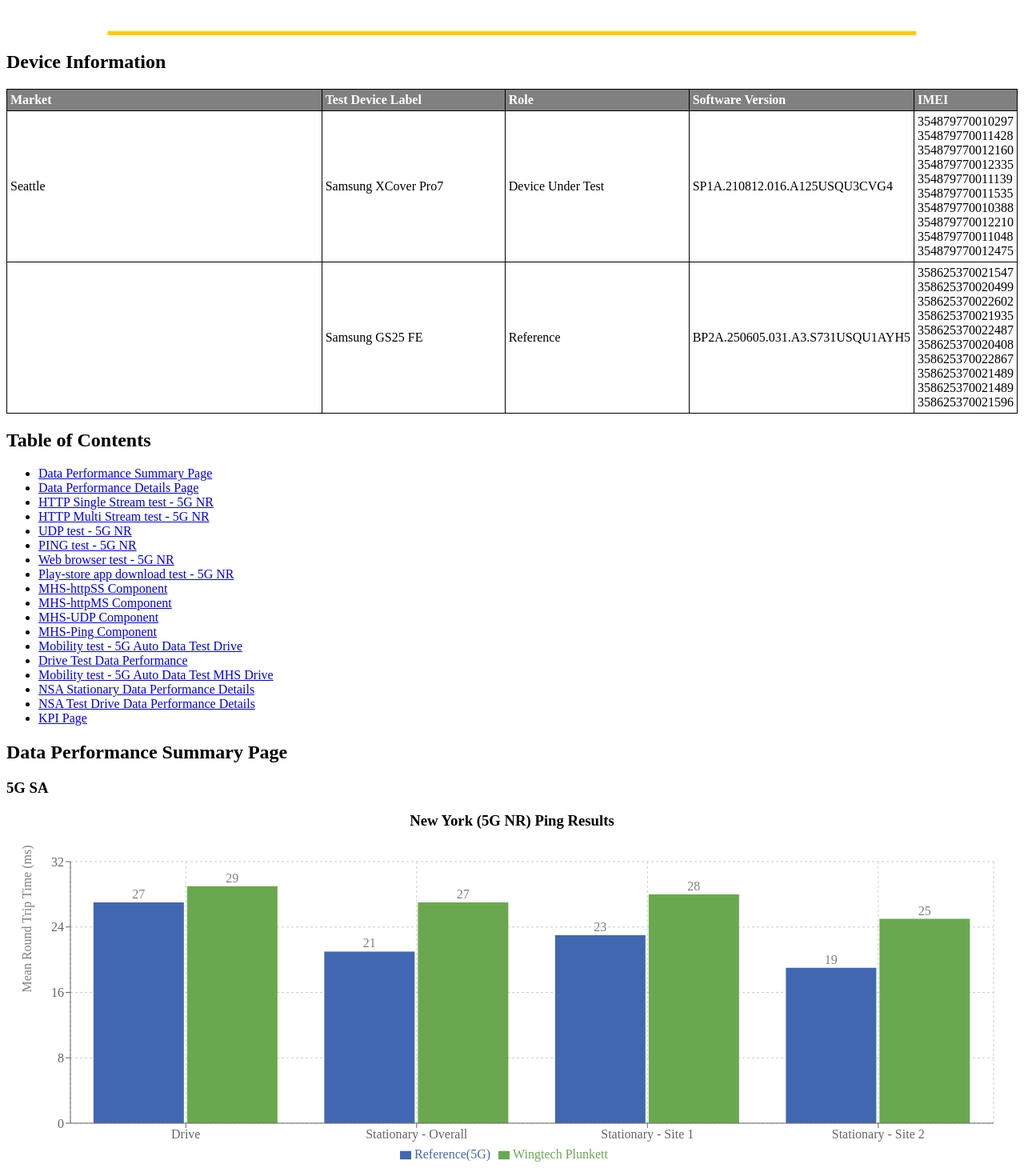
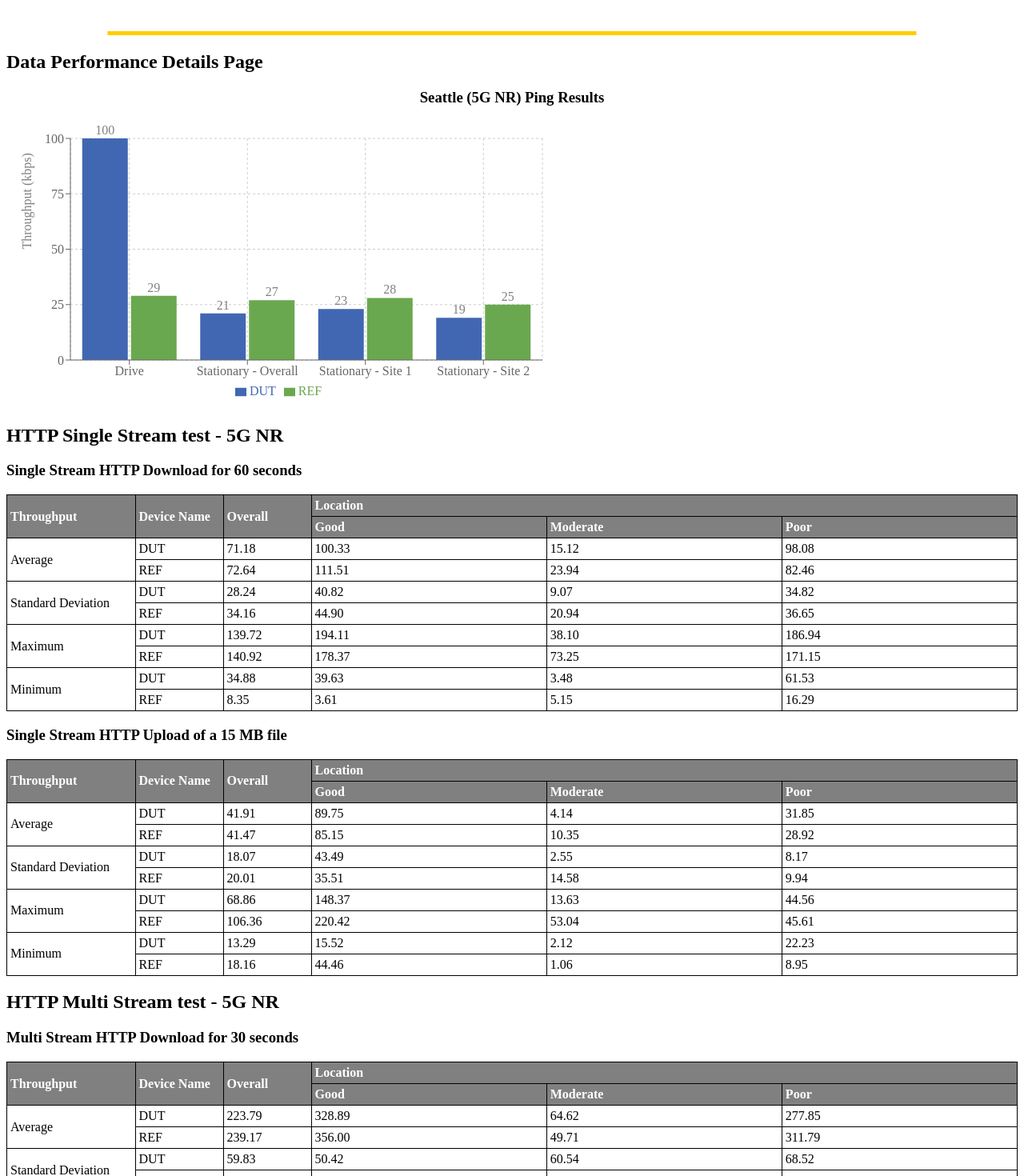
Before and after one commit to LiJieSu0/Fit4Launch_Report, a React (Create React App) app in the folder report-generator-app/: page / in a window 1280 px wide. Shown: the part 880-2350 px from the top of the page at 80% size. Built offline with nearby package versions, Linux system fonts and the light colour scheme; what chartjs-plugin-datalabels would draw is missing.

Commit message:
add dynamic histogram

```diff
--- a/report-generator-app/src/App.js
+++ b/report-generator-app/src/App.js
@@ -32,8 +32,8 @@ function App() {
 
       <ReportHeader />
 
-      <DeviceInfoPage/>
-      <ContentsIndexPage />
+      {/* <DeviceInfoPage/>
+      <ContentsIndexPage /> */}
 
       {/* <CpSummaryPage />
       <CallPerformanceDetails />
@@ -47,12 +47,12 @@ function App() {
       <CoverageDetails />
       <CoverageKpiPage /> */}
 
-      <DpSummaryPage />
+      {/* <DpSummaryPage /> */}
       <DpDetailsPage />
       <DpKpiPage />
 
-      {/* <LegalPage/>
-      <AboutPage /> */}
+      <LegalPage/>
+      <AboutPage />
       <ReportFooter />
     </div>
   );
--- a/report-generator-app/src/ReportDetails/DataPerformance/DpDetailsPage.js
+++ b/report-generator-app/src/ReportDetails/DataPerformance/DpDetailsPage.js
@@ -12,11 +12,46 @@ import DpDriveTestDetailPage from './DriveTest/DpDriveTestDetailPage';
 import DpMrabDetailsPage from './DpMrabDetailsPage';
 import DpNSAStationaryDetails from './NSA/Stationary/DpNSAStationaryDetails';
 import DpNSATestDriveDetails from './NSA/TestDrive/DpNSATestDriveDetails';
+import DpHistogramComponent from './DpHistogramComponent';
 
 function DpDetailsPage() {
+  const histogramData = [
+    {
+      name: 'Drive',
+      'DUT': 100,
+      'REF': 29,
+    },
+    {
+      name: 'Stationary - Overall',
+      'DUT': 21,
+      'REF': 27,
+    },
+    {
+      name: 'Stationary - Site 1',
+      'DUT': 23,
+      'REF': 28,
+    },
+    {
+      name: 'Stationary - Site 2',
+      'DUT': 19,
+      'REF': 25,
+    },
+  ];
+
+  const barKeys = [
+    { key: 'DUT', fill: '#4267B2' },
+    { key: 'REF', fill: '#6AA84F' },
+  ];
+
   return (
     <div>
       <h2>Data Performance Details Page</h2>
+      <DpHistogramComponent
+        data={histogramData}
+        title="Seattle (5G NR) Ping Results"
+        yAxisLabel="Throughput (kbps)"
+        barKeys={barKeys}
+      />
       <Dp_httpSS_Component />
       <Dp_httpMS_Component />
       <Dp_Udp_Component />
--- a/report-generator-app/src/ReportDetails/DataPerformance/DpHistogramComponent.js
+++ b/report-generator-app/src/ReportDetails/DataPerformance/DpHistogramComponent.js
@@ -11,35 +11,13 @@ import {
   LabelList
 } from 'recharts';
 
-const data = [
-  {
-    name: 'Drive',
-    'Reference(5G)': 27,
-    'Wingtech Plunkett': 29,
-  },
-  {
-    name: 'Stationary - Overall',
-    'Reference(5G)': 21,
-    'Wingtech Plunkett': 27,
-  },
-  {
-    name: 'Stationary - Site 1',
-    'Reference(5G)': 23,
-    'Wingtech Plunkett': 28,
-  },
-  {
-    name: 'Stationary - Site 2',
-    'Reference(5G)': 19,
-    'Wingtech Plunkett': 25,
-  },
-];
-
-const DpHistogramComponent = () => {
+const DpHistogramComponent = ({ data, title, yAxisLabel, barKeys }) => {
   return (
-    <div style={{ width: '100%', height: 400 }}>
-      <h3 style={{ textAlign: 'center', marginBottom: '20px' }}>New York (5G NR) Ping Results</h3>
-      <ResponsiveContainer>
+    <div style={{ width: '100%', height: '400px', minHeight: '300px' }}>
+      <h3 style={{ textAlign: 'center', marginBottom: '20px' }}>{title}</h3>
       <BarChart
+        width={700}
+        height={350}
         data={data}
         margin={{
           top: 20,
@@ -50,17 +28,15 @@ const DpHistogramComponent = () => {
       >
         <CartesianGrid strokeDasharray="3 3" />
         <XAxis dataKey="name" />
-          <YAxis label={{ value: 'Mean Round Trip Time (ms)', angle: -90, position: 'insideLeft' }} />
+        <YAxis label={{ value: yAxisLabel, angle: -90, position: 'insideLeft' }} />
         <Tooltip />
         <Legend />
-          <Bar dataKey="Reference(5G)" fill="#4267B2">
-            <LabelList dataKey="Reference(5G)" position="top" />
+        {Array.isArray(barKeys) && barKeys.map((bar, index) => (
+          <Bar key={index} dataKey={bar.key} fill={bar.fill}>
+            <LabelList dataKey={bar.key} position="top" />
           </Bar>
-          <Bar dataKey="Wingtech Plunkett" fill="#6AA84F">
-            <LabelList dataKey="Wingtech Plunkett" position="top" />
-          </Bar>
+        ))}
       </BarChart>
-      </ResponsiveContainer>
     </div>
   );
 };
--- a/report-generator-app/src/ReportDetails/DataPerformance/DpSummaryPage.js
+++ b/report-generator-app/src/ReportDetails/DataPerformance/DpSummaryPage.js
@@ -1,7 +1,6 @@
 import React from 'react';
 import DpSummaryTable from './DpSummaryTable';
 import DataPerformanceResults from '../../DataFiles/DataPerformanceResults.json';
-import DpHistogramComponent from './DpHistogramComponent';
 
 function DpSummaryPage() {
   const extractThroughput = (path, direction) => {
@@ -331,8 +330,6 @@ function DpSummaryPage() {
       <div className='page-content'>
         <h2>Data Performance Summary Page</h2>
         <h3>5G SA</h3>
-        <DpHistogramComponent/>
-        <div style={{marginTop:100}}></div>
         <DpSummaryTable tableData={httpSSData} />
         <DpSummaryTable tableData={httpMSData} />
         <DpSummaryTable tableData={udpData} />
--- a/report-generator-app/src/StyleScript/Restricted_Report_Style.css
+++ b/report-generator-app/src/StyleScript/Restricted_Report_Style.css
@@ -412,8 +412,8 @@ VQ
   padding: 15px;
   border-radius: 8px;
   background-color: #ffffff;
-  transform: scale(0.5); /* Scale down by 50% */
-  transform-origin: left top; /* Scale from the top-left corner */
+  /* transform: scale(0.5); */ /* Scale down by 50% */
+  /* transform-origin: left top; */ /* Scale from the top-left corner */
 }
 
 .chart-container h3 {
```
Lines whose indentation alone changed are shown as unchanged.
